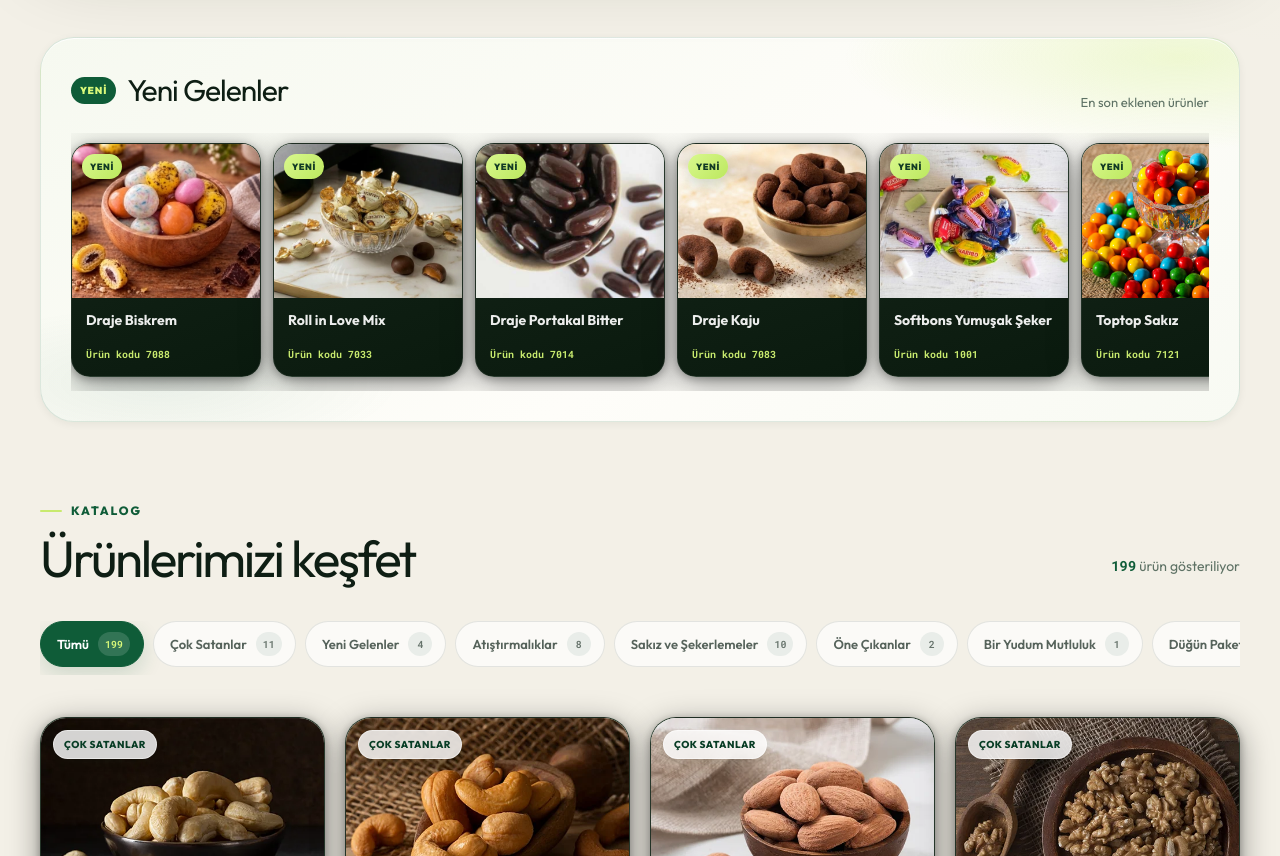
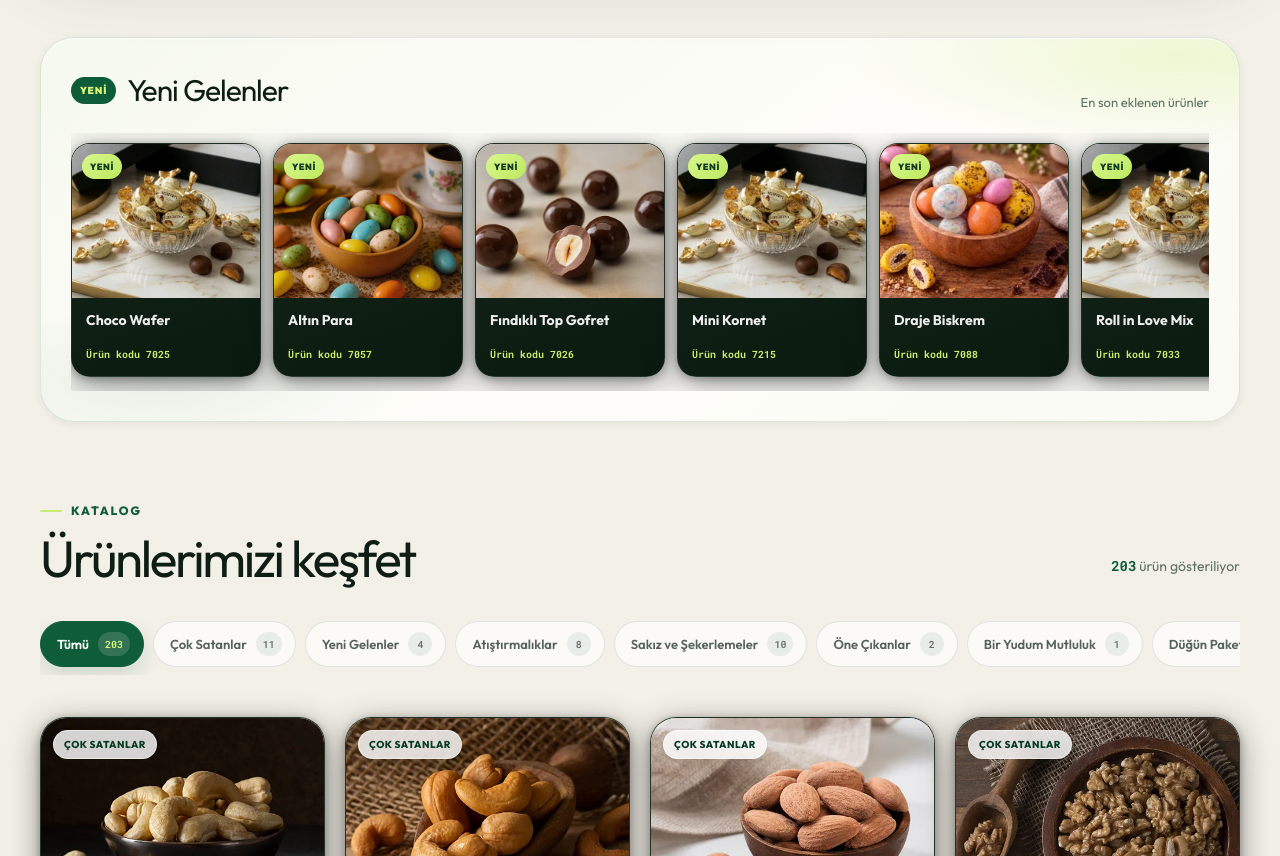
Before and after one commit to yunusmertofficial/makbul_magaza, a Next.js app in the folder makbul_web/: page / in a window 1280 px wide. Shown: the part 840-1696 px from the top of the page. Built offline with nearby package versions, Linux system fonts and the light colour scheme.

Commit message:
Yeni cikolata urunleri eklendi

```diff
--- a/makbul_web/src/components/catalog.tsx
+++ b/makbul_web/src/components/catalog.tsx
@@ -23,6 +23,7 @@ const NEW_PRODUCT_IDS = new Set([
   "209", "210", "211", "212", "213", "214", "215", "216",
   "217", "218", "219", "220", "221", "222",
   "223", "224", "225", "226", "227", "228", "229", "230",
+  "231", "232", "233", "234",
 ]);
 
 function isNewProduct(product: Product) {
--- a/makbul_web/src/data/products.json
+++ b/makbul_web/src/data/products.json
@@ -1391,5 +1391,33 @@
     "name": "Draje Biskrem",
     "category": "Çikolata ve Kaplamalı Ürünler",
     "imageUrl": "/products/small-draje-biskrem906.jpg"
+  },
+  {
+    "id": "231",
+    "code": "7215",
+    "name": "Mini Kornet",
+    "category": "Çikolata ve Kaplamalı Ürünler",
+    "imageUrl": "/products/big-karamelli-cikolata-kg52.webp"
+  },
+  {
+    "id": "232",
+    "code": "7026",
+    "name": "Fındıklı Top Gofret",
+    "category": "Çikolata ve Kaplamalı Ürünler",
+    "imageUrl": "/products/big-sutlu-cikolatali-findik-draje-kg387.webp"
+  },
+  {
+    "id": "233",
+    "code": "7057",
+    "name": "Altın Para",
+    "category": "Çikolata ve Kaplamalı Ürünler",
+    "imageUrl": "/products/big-draje-cikolata-rengarenk205.webp"
+  },
+  {
+    "id": "234",
+    "code": "7025",
+    "name": "Choco Wafer",
+    "category": "Çikolata ve Kaplamalı Ürünler",
+    "imageUrl": "/products/big-karamelli-cikolata-kg52.webp"
   }
 ]
```
